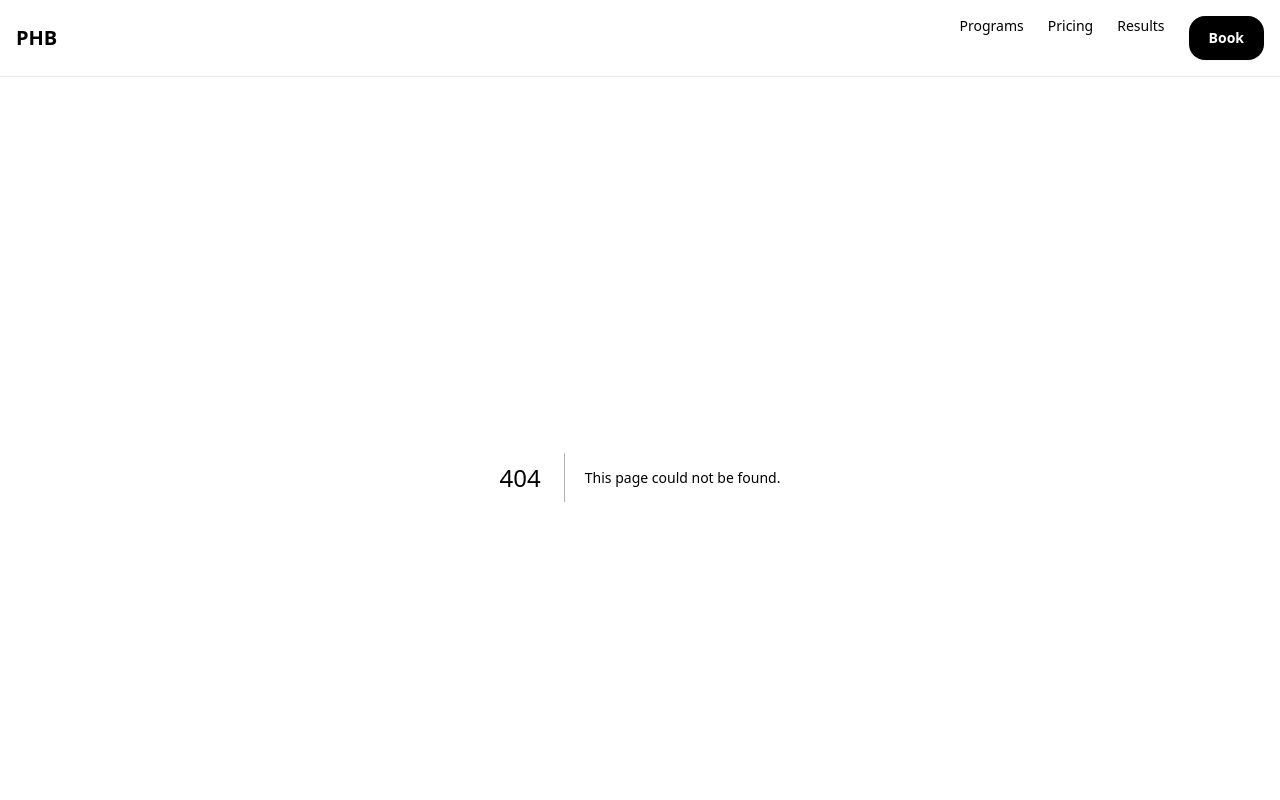
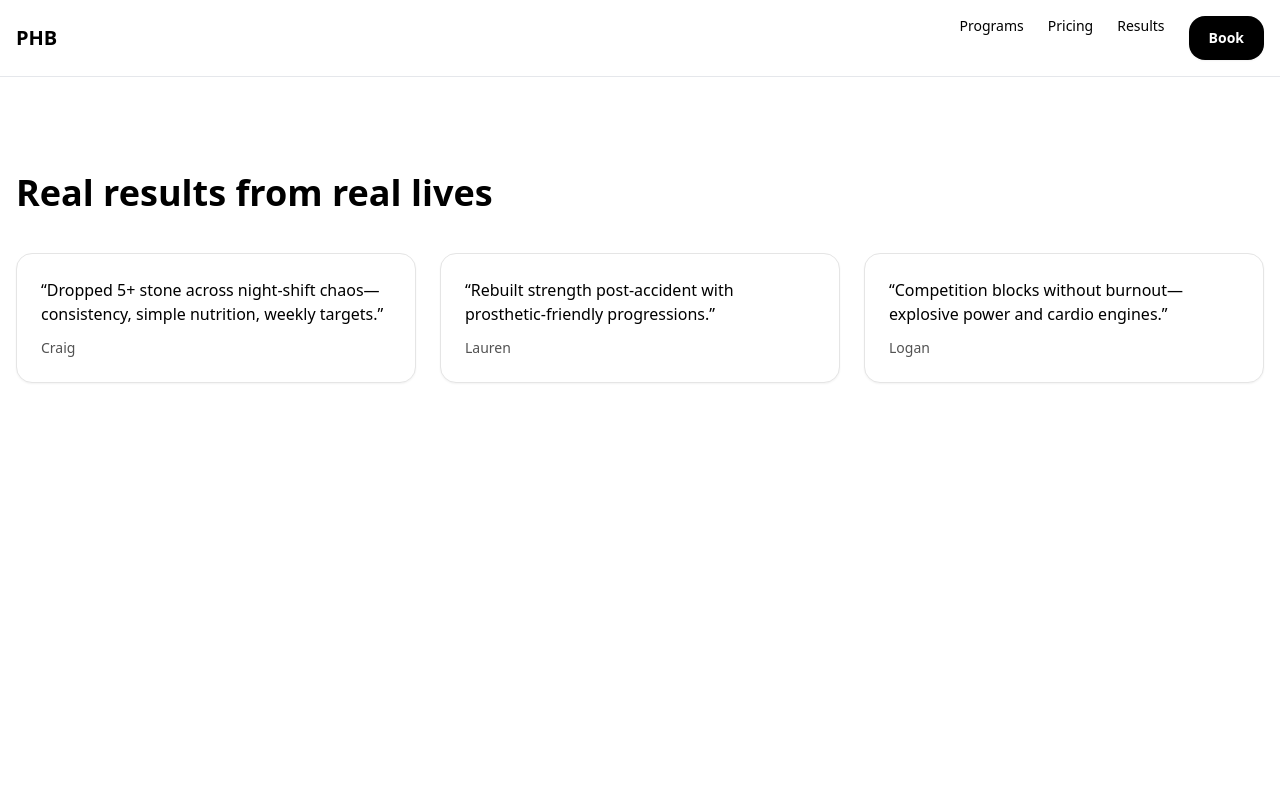
Before and after one commit to Athen98/Main-site, a Next.js app: page /app/app/book/components/app/programs/app/app/programs/app/pricing/app/testimonials in a window 1280 px wide. Before the commit this address had no page. Shown: the top 800 px of the page. Built offline with nearby package versions, Linux system fonts and the light colour scheme.

Commit message:
Create page.tsx

```diff
--- /dev/null
+++ b/app/app/app/book/components/app/programs/app/app/programs/app/pricing/app/testimonials/page.tsx
@@ -0,0 +1,24 @@
+export const metadata = { title: "Results | PHB" };
+
+export default function Results() {
+  const items = [
+    ["Craig", "Dropped 5+ stone across night-shift chaos—consistency, simple nutrition, weekly targets."],
+    ["Lauren", "Rebuilt strength post-accident with prosthetic-friendly progressions."],
+    ["Logan", "Competition blocks without burnout—explosive power and cardio engines."]
+  ];
+  return (
+    <section className="section">
+      <div className="container mx-auto">
+        <h1 className="text-3xl md:text-4xl font-bold">Real results from real lives</h1>
+        <div className="grid md:grid-cols-3 gap-6 mt-10">
+          {items.map(([name,quote]) => (
+            <figure key={name} className="card">
+              <blockquote>“{quote}”</blockquote>
+              <figcaption className="text-sm text-neutral-600 mt-3">{name}</figcaption>
+            </figure>
+          ))}
+        </div>
+      </div>
+    </section>
+  );
+}
```
